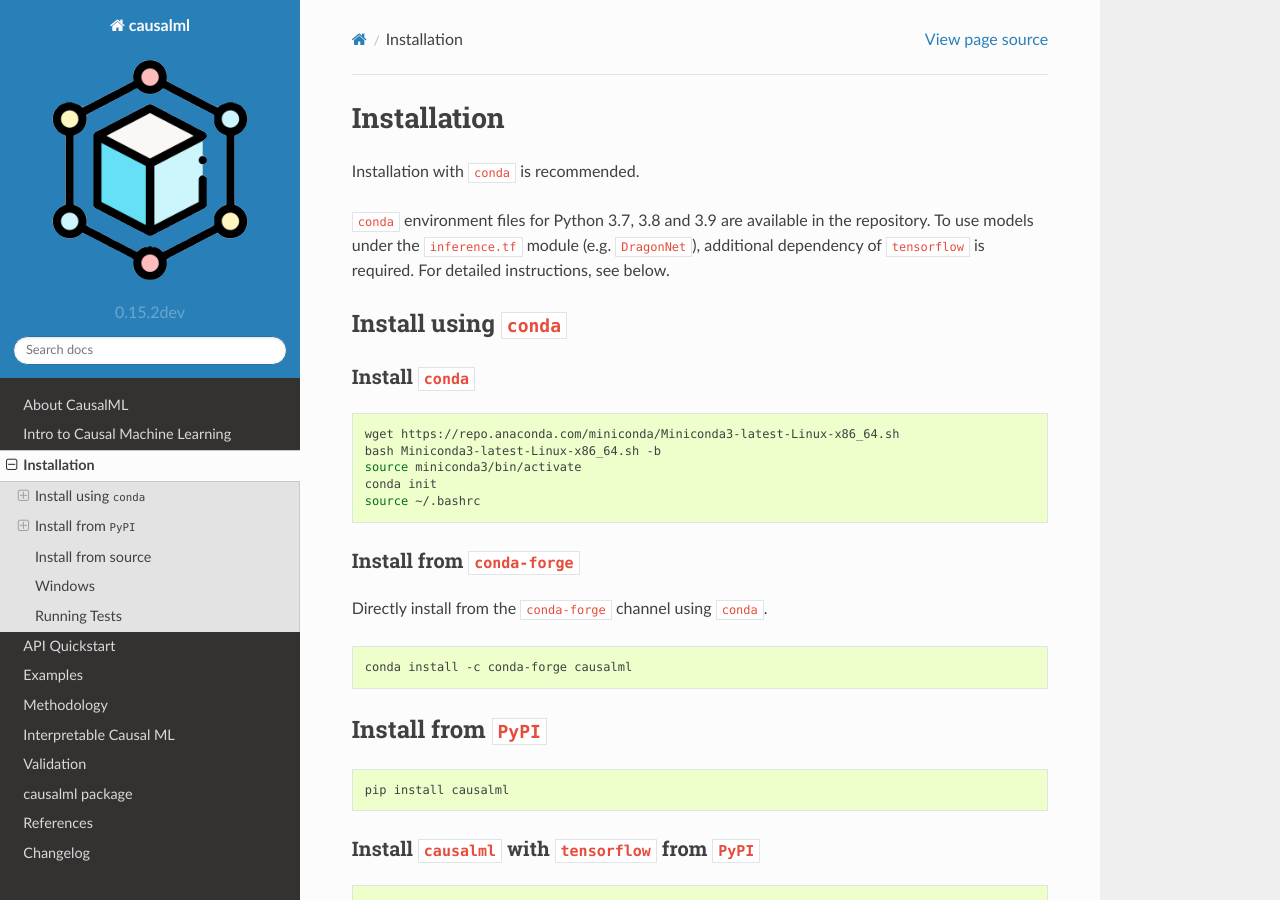
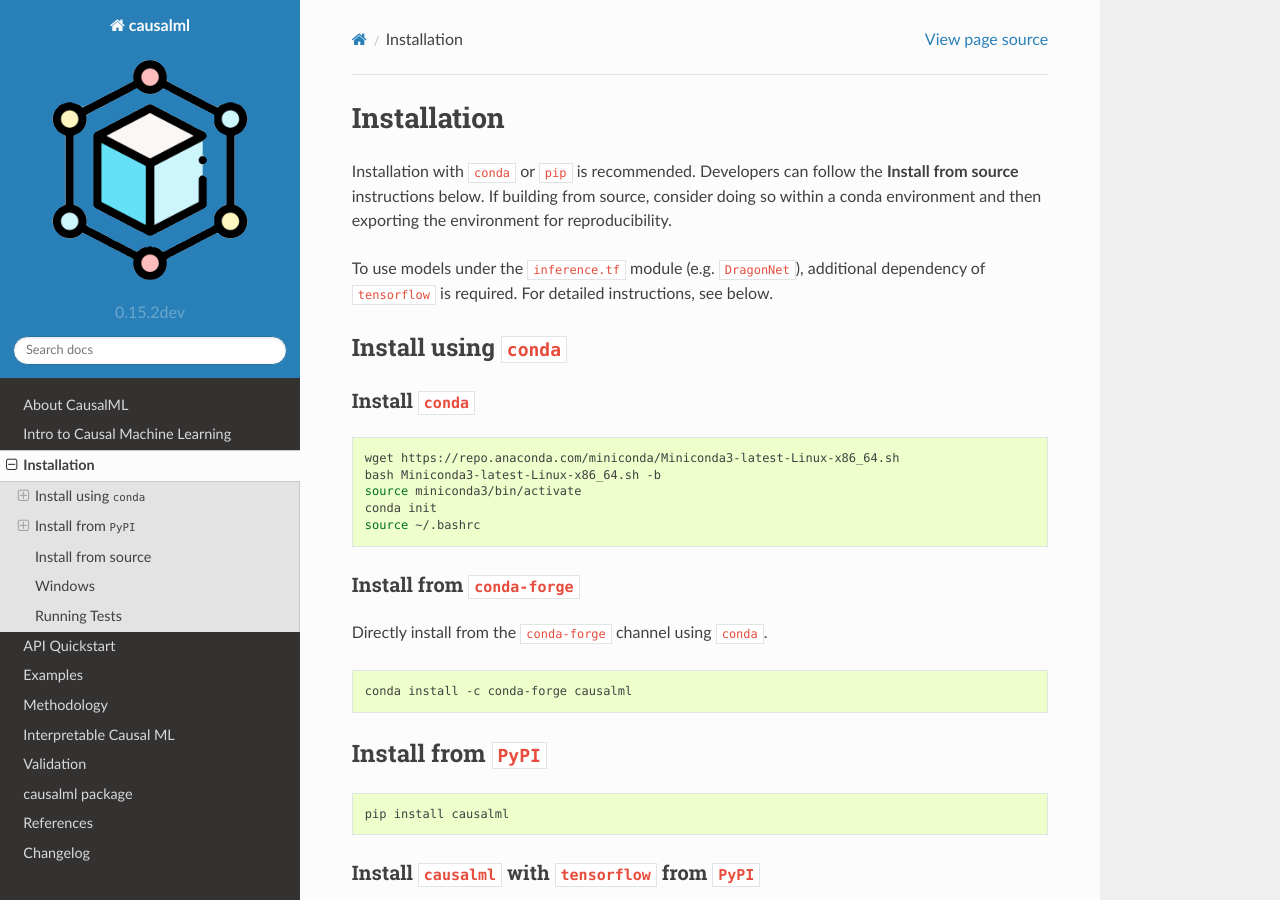
Before and after one commit to uber/causalml, a Sphinx documentation site: the page built from docs/installation.rst, in a window 1280 px wide and 900 px high. Built offline with Sphinx 7.4.7 and the Read the Docs theme 2.0.0, drawn with Linux system fonts in a browser that asks for light colours; pages that are not in the unit, such as notebooks, are missing from menus.

Commit message:
add nudge to export env, remove reference to env files

```diff
--- a/docs/installation.rst
+++ b/docs/installation.rst
@@ -2,9 +2,9 @@
 Installation
 ============
 
-Installation with ``conda`` is recommended.
+Installation with ``conda`` or ``pip`` is recommended.  Developers can follow the **Install from source** instructions below.  If building from source, consider doing so within a conda environment and then exporting the environment for reproducibility.
 
-``conda`` environment files for Python 3.7, 3.8 and 3.9 are available in the repository. To use models under the ``inference.tf`` module (e.g. ``DragonNet``), additional dependency of ``tensorflow`` is required. For detailed instructions, see below.
+To use models under the ``inference.tf`` module (e.g. ``DragonNet``), additional dependency of ``tensorflow`` is required. For detailed instructions, see below.
 
 Install using ``conda``
 -----------------------
```
